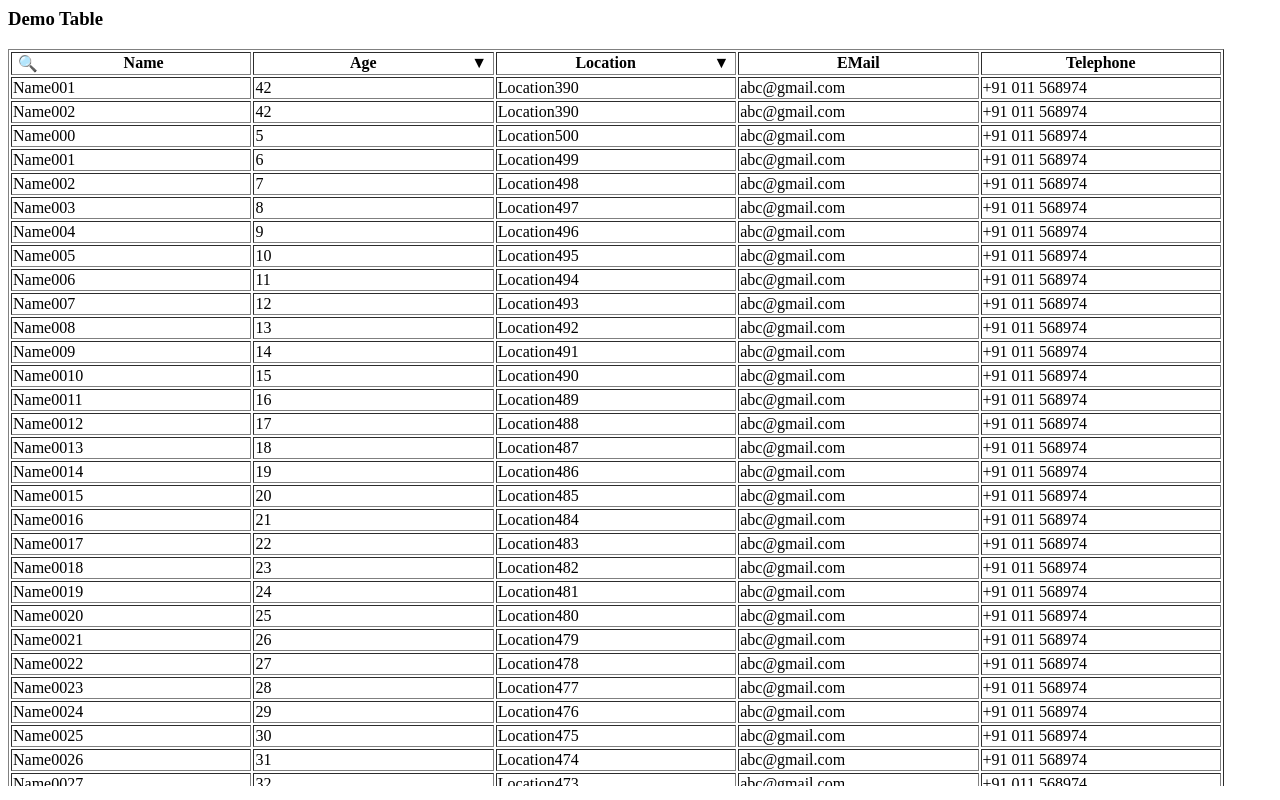
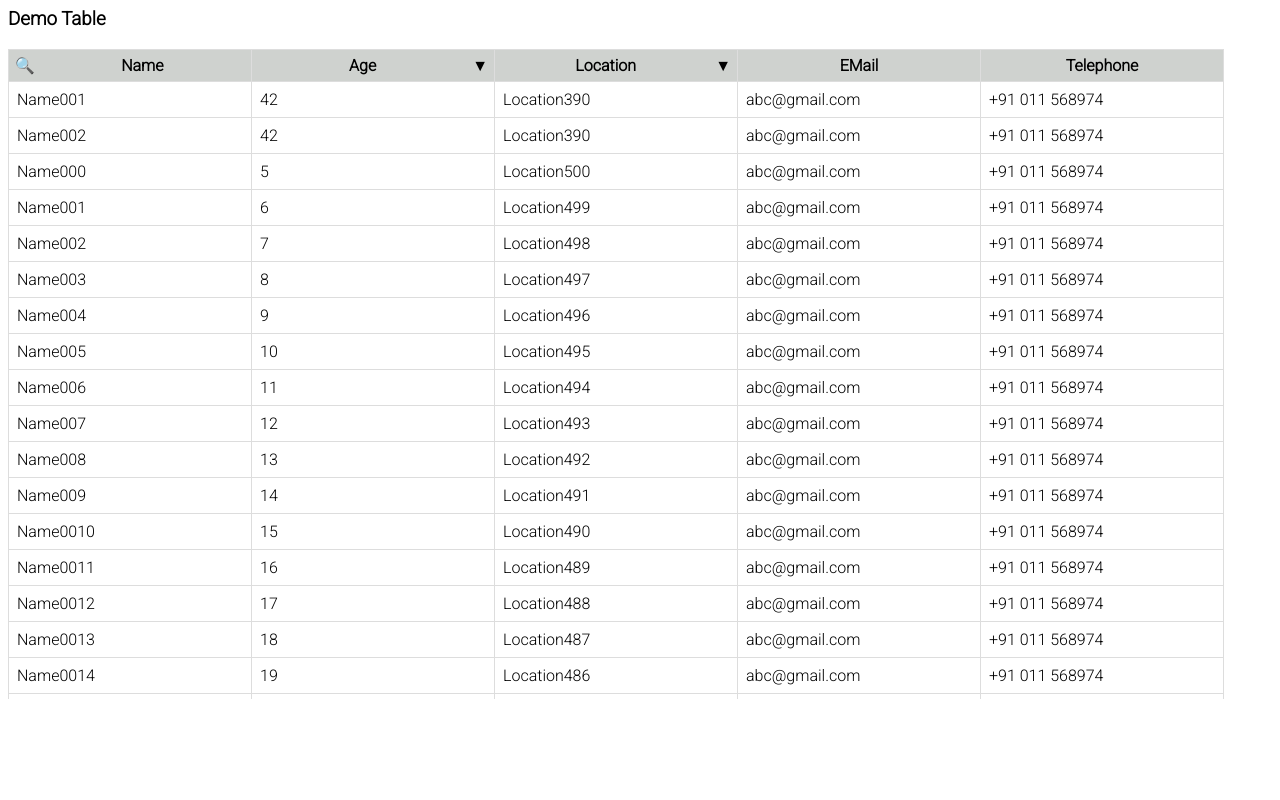
Before and after one commit to ranjanngc/dTable, a website: page docs/index.html in a window 1280 px wide. Drawn offline with Linux system fonts and the light colour scheme.

Commit message:
styling demo page

```diff
--- a/dTable.js
+++ b/dTable.js
@@ -4,7 +4,7 @@ var Header = {
             var hdr_1 = "<thead data-id='table_header' ><tr>";
             headers.forEach(function (header, index) {
                 header.index = index;
-                var filterElement = header.filterable ? '<span data-role="search">🔍</span><input type="text" aria-hidden="true" autofocus style="display:none">' : '';
+                var filterElement = header.filterable ? '<span data-role="search">🔍</span><input data-role="d-search" type="text" aria-hidden="true" autofocus style="display:none">' : '';
                 hdr_1 += "<th data-index=\"".concat(index, "\" title=\"").concat(header.title, "\">").concat(filterElement, "<span>").concat(header.title, "</span> ").concat(header.sortable ? "<span data-role=\"sort\" style=\"cursor:pointer\">".concat(header.sortOrder === 'ASC' ? '▲' : '▼', "</span>") : '', "</th>"); //▼
             });
             hdr_1 += "</tr></thead>";
--- a/docs/dTable.js
+++ b/docs/dTable.js
@@ -4,7 +4,7 @@ var Header = {
             var hdr_1 = "<thead data-id='table_header' ><tr>";
             headers.forEach(function (header, index) {
                 header.index = index;
-                var filterElement = header.filterable ? '<span data-role="search">🔍</span><input type="text" aria-hidden="true" autofocus style="display:none">' : '';
+                var filterElement = header.filterable ? '<span data-role="search">🔍</span><input data-role="d-search" type="text" aria-hidden="true" autofocus style="display:none">' : '';
                 hdr_1 += "<th data-index=\"".concat(index, "\" title=\"").concat(header.title, "\">").concat(filterElement, "<span>").concat(header.title, "</span> ").concat(header.sortable ? "<span data-role=\"sort\" style=\"cursor:pointer\">".concat(header.sortOrder === 'ASC' ? '▲' : '▼', "</span>") : '', "</th>"); //▼
             });
             hdr_1 += "</tr></thead>";
--- a/docs/index.html
+++ b/docs/index.html
@@ -1,27 +1,46 @@
 <!Doctype>
 <html>
     <head>
+        <meta name="viewport" content="width=device-width, initial-scale=1.0">
+        <link rel="preconnect" href="https://fonts.googleapis.com">
+
+        <link href="https://fonts.googleapis.com/css2?family=Roboto:wght@300&display=swap" rel="stylesheet">
+
+        <!-- Custom styling for dTable. This can be changed as per application theme-->
         <style>
         .html{
             height: 100vh;
         }
+        body{
+            font-family: 'Roboto', sans-serif;
+        }
         .container{
             width: 95vw;
-                height: 94%;
-                overflow: scroll;
+            height: 83%;
+            overflow: auto;
             align-items: center;
         }
+        table {
+            border-collapse: collapse;
+        }
+        table thead {
+            height: 2em;
+        }
         table th {
-                background-color: white;
+            background-color: #CFD2CF;
             position: sticky;
             top:0px;
 
         }
-            /* table tr>th {
-                display: flex;
-                flex-direction: row;
-
-            } */
+        input[data-role="d-search"] {
+            background-color: #CFD2CF;
+            border-color: #CFD2CF;
+            outline: none
+        }
+        table th input:active {
+            border-color: transparent;
+            outline-color: transparent;
+        }
         table th span[data-role="search"], table th span[data-role="sort"] {
             cursor: pointer;
         }
@@ -33,6 +52,11 @@
             float: right;
             padding-right: .3em;
         }
+
+        table tr, table td {
+            border: .1em solid #ddd;
+            padding: 8px;
+        }
         </style>
     </head>
     <body>
--- a/index.html
+++ b/index.html
@@ -1,27 +1,46 @@
 <!Doctype>
 <html>
     <head>
+        <meta name="viewport" content="width=device-width, initial-scale=1.0">
+        <link rel="preconnect" href="https://fonts.googleapis.com">
+
+        <link href="https://fonts.googleapis.com/css2?family=Roboto:wght@300&display=swap" rel="stylesheet">
+
+        <!-- Custom styling for dTable. This can be changed as per application theme-->
         <style>
         .html{
             height: 100vh;
         }
+        body{
+            font-family: 'Roboto', sans-serif;
+        }
         .container{
             width: 95vw;
-                height: 94%;
-                overflow: scroll;
+            height: 83%;
+            overflow: auto;
             align-items: center;
         }
+        table {
+            border-collapse: collapse;
+        }
+        table thead {
+            height: 2em;
+        }
         table th {
-                background-color: white;
+            background-color: #CFD2CF;
             position: sticky;
             top:0px;
 
         }
-            /* table tr>th {
-                display: flex;
-                flex-direction: row;
-
-            } */
+        input[data-role="d-search"] {
+            background-color: #CFD2CF;
+            border-color: #CFD2CF;
+            outline: none
+        }
+        table th input:active {
+            border-color: transparent;
+            outline-color: transparent;
+        }
         table th span[data-role="search"], table th span[data-role="sort"] {
             cursor: pointer;
         }
@@ -33,6 +52,11 @@
             float: right;
             padding-right: .3em;
         }
+
+        table tr, table td {
+            border: .1em solid #ddd;
+            padding: 8px;
+        }
         </style>
     </head>
     <body>
--- a/src/Render.ts
+++ b/src/Render.ts
@@ -10,7 +10,7 @@ export const Header = {
             headers.forEach((header, index) => {
 
                 header.index = index
-                let filterElement = header.filterable ? '<span data-role="search">🔍</span><input type="text" aria-hidden="true" autofocus style="display:none">':'';
+                let filterElement = header.filterable ? '<span data-role="search">🔍</span><input data-role="d-search" type="text" aria-hidden="true" autofocus style="display:none">':'';
                 hdr += `<th data-index="${index}" title="${header.title}">${filterElement}<span>${header.title}</span> ${header.sortable? `<span data-role="sort" style="cursor:pointer">${header.sortOrder=== 'ASC'?'▲':'▼'}</span>`: ''}</th>`; //▼
 
             });
```
Lines whose indentation alone changed are shown as unchanged.
